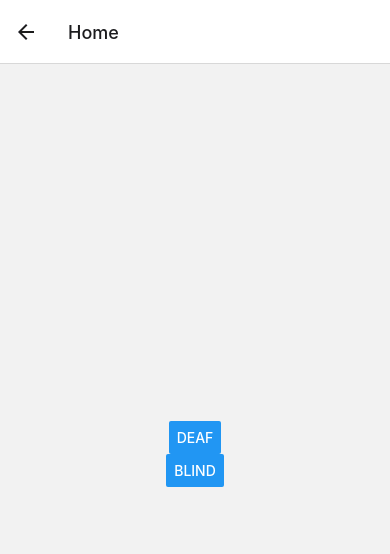
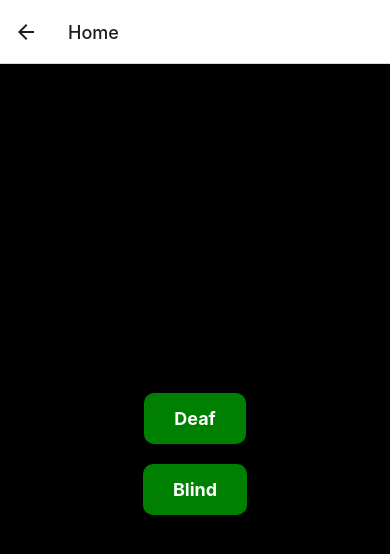
Before and after one commit to Namit2111/hackNwin-SignBuddy, a React Native app: screen /Home in a window 390 px wide. Shown: the top 554 px of the page. Built offline with nearby package versions, Linux system fonts and the light colour scheme.

Commit message:
blind update

```diff
--- a/components/Blind.js
+++ b/components/Blind.js
@@ -1,17 +1,83 @@
-import React, { useState, useEffect } from 'react';
-import { View, Text, StyleSheet, TouchableOpacity } from 'react-native';
+import React, { useState, useEffect, useRef } from 'react';
+import { View, Text, StyleSheet, TouchableOpacity, Image } from 'react-native';
 import { Camera } from 'expo-camera';
+import * as MediaLibrary from 'expo-media-library';
+import * as Speech from 'expo-speech';
 
 const Blind = () => {
   const [hasPermission, setHasPermission] = useState(null);
   const [type, setType] = useState(Camera.Constants.Type.back);
+  const [capturedPhoto, setCapturedPhoto] = useState(null);
+  const [ranOnce, setRanOnce] = useState(false);
+  const cameraRef = useRef(null);
+  const speak = (ss) => {
+    const s = ss;
+    Speech.speak(s);
+  };
+
+
 
   useEffect(() => {
     (async () => {
-      const { status } = await Camera.requestPermissionsAsync();
+      const { status } = await Camera.requestCameraPermissionsAsync();
       setHasPermission(status === 'granted');
     })();
   }, []);
+  useEffect(() => {
+    if (!ranOnce) {
+      const timeoutId = setTimeout(() => {
+        takePicture();
+        setRanOnce(true); // Set the state to true after the initial run
+      }, 3000);
+
+      return () => {
+        clearTimeout(timeoutId);
+      };
+    }
+  }, [ranOnce]);
+
+
+  useEffect(() => {
+
+    const intervalId = setInterval(() => {
+      takePicture();
+    }, 30000);
+
+    return () => clearInterval(intervalId);
+  }, []);
+
+  const takePicture = async () => {
+    if (cameraRef.current) {
+      try {
+        const { uri } = await cameraRef.current.takePictureAsync();
+        console.log('Photo taken:', uri);
+        setCapturedPhoto(uri);
+        await MediaLibrary.saveToLibraryAsync(uri);
+
+        // Send the photo file to localhost:5000/video
+        const formData = new FormData();
+        formData.append('file', {
+          uri: uri,
+          name: 'photo.jpg',
+          type: 'image/jpeg', // Set the correct MIME type for the image file
+        });
+
+        const response = await fetch('https://e778-112-196-37-184.ngrok-free.app/photo', {
+          method: 'POST',
+          body: formData,
+          headers: {
+            'Content-Type': 'multipart/form-data',
+          },
+        });
+        const res = await response.json();
+        console.log(res.result);
+        speak(res.result);
+        // console.log('Server response:', response.result);
+      } catch (error) {
+        console.error('Failed to take picture:', error);
+      }
+    }
+  };
 
   if (hasPermission === null) {
     return <View />;
@@ -30,13 +96,18 @@ const Blind = () => {
 
   return (
     <View style={styles.container}>
-      <Camera style={styles.camera} type={type}>
+      <Camera style={styles.camera} type={type} ref={cameraRef}>
         <View style={styles.buttonContainer}>
           <TouchableOpacity style={styles.button} onPress={flipCamera}>
             <Text style={styles.text}>Flip Camera</Text>
           </TouchableOpacity>
         </View>
       </Camera>
+      {capturedPhoto && (
+        <View style={styles.previewContainer}>
+          <Image source={{ uri: capturedPhoto }} style={styles.previewImage} />
+        </View>
+      )}
     </View>
   );
 };
@@ -50,20 +121,28 @@ const styles = StyleSheet.create({
     flex: 1,
   },
   buttonContainer: {
-    flex: 1,
+    flexDirection: 'row',
+    justifyContent: 'center',
     backgroundColor: 'transparent',
-    flexDirection: 'row',
-    margin: 20,
+    marginBottom: 20,
   },
   button: {
-    flex: 0.1,
-    alignSelf: 'flex-end',
-    alignItems: 'center',
+    padding: 20,
+    borderRadius: 10,
+    backgroundColor: 'rgba(0,0,0,0.5)',
   },
   text: {
     fontSize: 18,
     color: 'white',
   },
+  previewContainer: {
+    alignItems: 'center',
+  },
+  previewImage: {
+    width: 200,
+    height: 200,
+    marginTop: 20,
+  },
 });
 
 export default Blind;
--- a/components/Home.js
+++ b/components/Home.js
@@ -1,17 +1,21 @@
 import React from 'react';
-import { View, Button, StyleSheet } from 'react-native';
+import { View, Text, TouchableOpacity, StyleSheet } from 'react-native';
 
 const Home = ({ navigation }) => {
   return (
     <View style={styles.container}>
-      <Button
-        title="Deaf"
+      <TouchableOpacity
+        style={[styles.button, { backgroundColor: '#008000' }]}
         onPress={() => navigation.navigate('Deaf')}
-      />
-      <Button
-        title="Blind"
+      >
+        <Text style={styles.buttonText}>Deaf</Text>
+      </TouchableOpacity>
+      <TouchableOpacity
+        style={[styles.button, { backgroundColor: '#008000' }]}
         onPress={() => navigation.navigate('Blind')}
-      />
+      >
+        <Text style={styles.buttonText}>Blind</Text>
+      </TouchableOpacity>
     </View>
   );
 };
@@ -21,6 +25,19 @@ const styles = StyleSheet.create({
     flex: 1,
     justifyContent: 'center',
     alignItems: 'center',
+    backgroundColor: '#000',
+  },
+  button: {
+    paddingVertical: 15,
+    paddingHorizontal: 30,
+    borderRadius: 10,
+    marginVertical: 10,
+  },
+  buttonText: {
+    fontSize: 18,
+    fontWeight: 'bold',
+    color: '#fff',
+    textAlign: 'center',
   },
 });
 
```
Also changed, not shown: package.json (+4 -6 lines), 1 other file (tests, documents, lock files or other folders).
